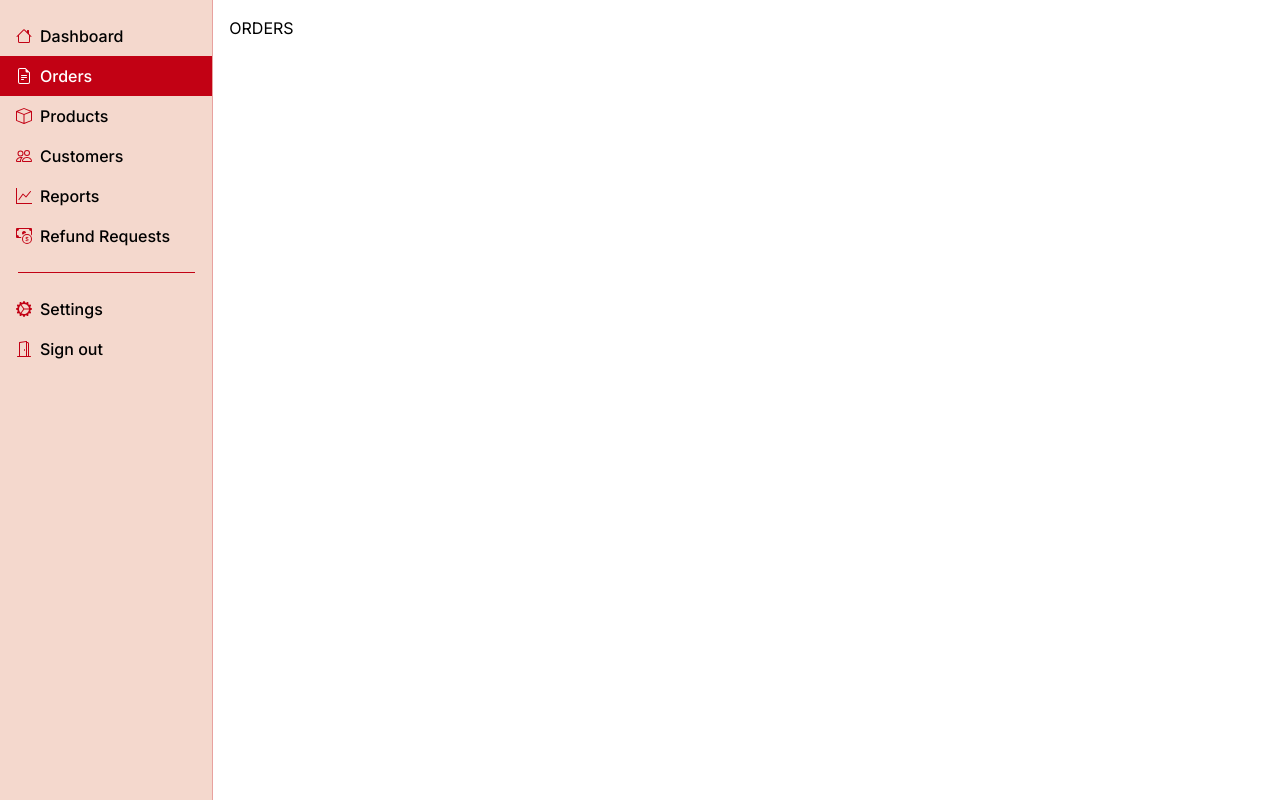
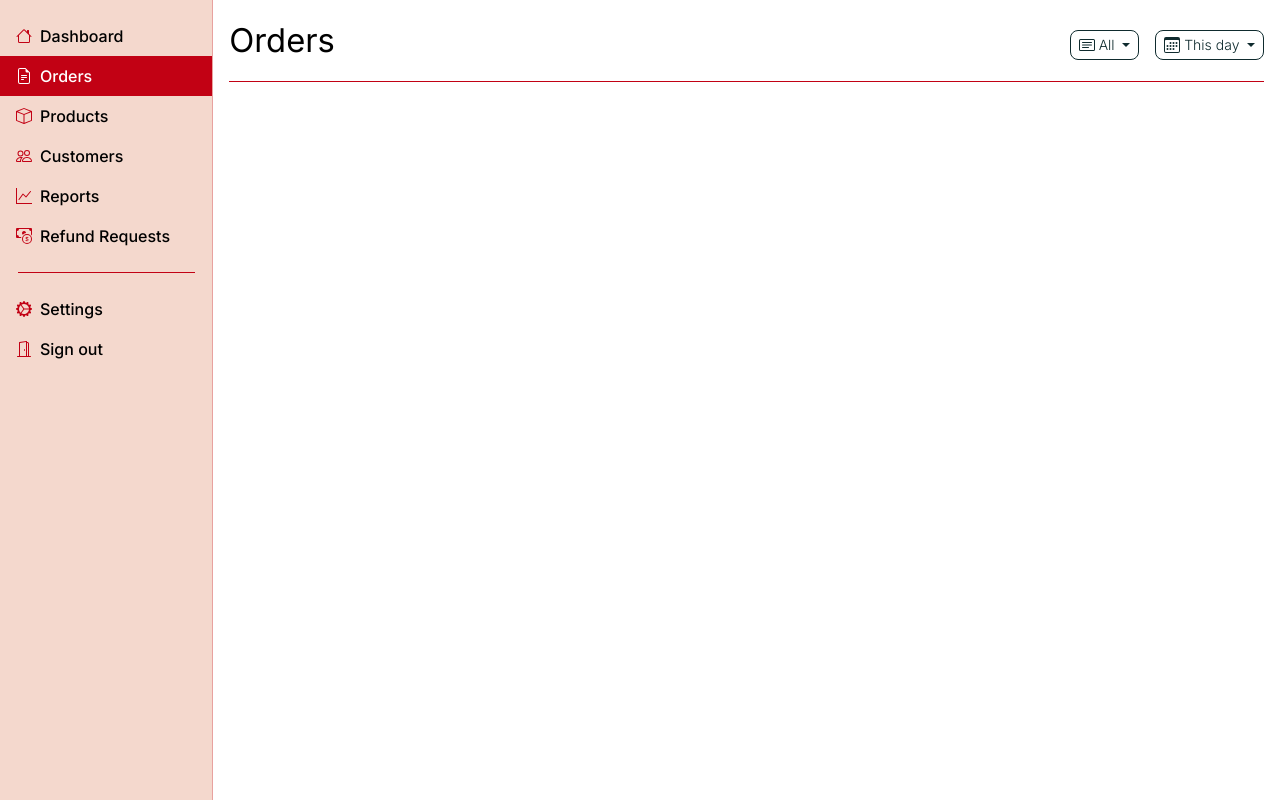
Before and after one commit to comillas20/capstone-v0, a Next.js app: page /admin/orders in a window 1280 px wide. Built offline with nearby package versions, Linux system fonts and the light colour scheme.

Commit message:
commit before adding prisma/db

```diff
--- a/src/app/admin/components/Header.tsx
+++ b/src/app/admin/components/Header.tsx
@@ -4,7 +4,7 @@ type HeaderProps = {
 };
 export default function Header({ name, children }: HeaderProps) {
 	return (
-		<div className="flex justify-between flex-wrap md:flex-nowrap items-center pb-2 mb-3 border-b">
+		<div className="flex justify-between flex-wrap md:flex-nowrap items-center pb-2 mb-3 border-b border-brand">
 			<h1 className="pb-2">{name}</h1>
 			<div className="flex flex-wrap justify-start mb-2 md:mb-0 gap-x-4 ">
 				{children}
--- a/src/app/admin/orders/page.tsx
+++ b/src/app/admin/orders/page.tsx
@@ -1,3 +1,53 @@
+"use client";
+import DropDown from "../../../components/DropDown";
+import Header from "../components/Header";
 export default function Orders() {
-	return <div>ORDERS</div>;
+	const sortByTimeOptions = ["This day", "This week", "This month", "This year"];
+	const sortByStatusOptions = ["All", "Pending", "Accepted"];
+	function sortByTime(selectedTime: string) {
+		//sort table by time
+		console.log(selectedTime);
+	}
+	function sortByStatus(selectedStatus: string) {
+		//sort table by status
+		console.log(selectedStatus);
+	}
+	return (
+		<>
+			<Header name="Orders">
+				<DropDown
+					key={"sortByStatus"}
+					icon={
+						<svg
+							xmlns="http://www.w3.org/2000/svg"
+							width="16"
+							height="16"
+							fill="currentColor"
+							viewBox="0 0 16 16">
+							<path d="M14.5 3a.5.5 0 0 1 .5.5v9a.5.5 0 0 1-.5.5h-13a.5.5 0 0 1-.5-.5v-9a.5.5 0 0 1 .5-.5h13zm-13-1A1.5 1.5 0 0 0 0 3.5v9A1.5 1.5 0 0 0 1.5 14h13a1.5 1.5 0 0 0 1.5-1.5v-9A1.5 1.5 0 0 0 14.5 2h-13z" />
+							<path d="M3 5.5a.5.5 0 0 1 .5-.5h9a.5.5 0 0 1 0 1h-9a.5.5 0 0 1-.5-.5zM3 8a.5.5 0 0 1 .5-.5h9a.5.5 0 0 1 0 1h-9A.5.5 0 0 1 3 8zm0 2.5a.5.5 0 0 1 .5-.5h6a.5.5 0 0 1 0 1h-6a.5.5 0 0 1-.5-.5z" />
+						</svg>
+					}
+					handler={sortByStatus}>
+					{sortByStatusOptions}
+				</DropDown>
+				<DropDown
+					key={"sortByTime"}
+					icon={
+						<svg
+							xmlns="http://www.w3.org/2000/svg"
+							width="16"
+							height="16"
+							fill="currentColor"
+							viewBox="0 0 16 16">
+							<path d="M14 0H2a2 2 0 0 0-2 2v12a2 2 0 0 0 2 2h12a2 2 0 0 0 2-2V2a2 2 0 0 0-2-2zM1 3.857C1 3.384 1.448 3 2 3h12c.552 0 1 .384 1 .857v10.286c0 .473-.448.857-1 .857H2c-.552 0-1-.384-1-.857V3.857z" />
+							<path d="M6.5 7a1 1 0 1 0 0-2 1 1 0 0 0 0 2zm3 0a1 1 0 1 0 0-2 1 1 0 0 0 0 2zm3 0a1 1 0 1 0 0-2 1 1 0 0 0 0 2zm-9 3a1 1 0 1 0 0-2 1 1 0 0 0 0 2zm3 0a1 1 0 1 0 0-2 1 1 0 0 0 0 2zm3 0a1 1 0 1 0 0-2 1 1 0 0 0 0 2zm3 0a1 1 0 1 0 0-2 1 1 0 0 0 0 2zm-9 3a1 1 0 1 0 0-2 1 1 0 0 0 0 2zm3 0a1 1 0 1 0 0-2 1 1 0 0 0 0 2zm3 0a1 1 0 1 0 0-2 1 1 0 0 0 0 2z" />
+						</svg>
+					}
+					handler={sortByTime}>
+					{sortByTimeOptions}
+				</DropDown>
+			</Header>
+		</>
+	);
 }
--- a/src/app/globals.css
+++ b/src/app/globals.css
@@ -6,6 +6,7 @@
 	--foreground-rgb: 0, 0, 0;
 	--background-start-rgb: 214, 219, 220;
 	--background-end-rgb: 255, 255, 255;
+	overflow-x: hidden;
 }
 
 @media (prefers-color-scheme: dark) {
@@ -18,3 +19,7 @@ body {
 	color: rgb(var(--foreground-rgb));
 	background-color: #f4d8cd;
 }
+
+h1 {
+	font-size: calc(1.325rem + 0.9vw);
+}
--- a/src/components/DropDown.tsx
+++ b/src/components/DropDown.tsx
@@ -1,36 +1,61 @@
 "use client";
-import { useState } from "react";
+import { useEffect, useRef, useState } from "react";
+import { twMerge } from "tailwind-merge";
 
 type DropDownProps = {
-	children: { name: string; onclick: () => void }[];
+	children: string[];
 	className?: string;
+	handler: (option: string) => void;
 	icon?: React.ReactElement<HTMLOrSVGElement>;
 };
-export default function DropDown({ icon, children, className }: DropDownProps) {
-	let defaultName = children[0].name;
+export default function DropDown({
+	icon,
+	children,
+	className,
+	handler,
+}: DropDownProps) {
 	const [open, setOpen] = useState(false);
+	const [selected, setSelected] = useState(children[0]);
+	const ref = useRef<HTMLDivElement>(null);
+
+	useEffect(() => {
+		function handleClickOutside(event: MouseEvent) {
+			if (ref.current && !ref.current.contains(event.target as Node)) {
+				setOpen(false);
+			}
+		}
+		document.addEventListener("mousedown", handleClickOutside);
+		return () => {
+			document.removeEventListener("mousedown", handleClickOutside);
+		};
+	}, []);
+	function optionOnClick(option: string) {
+		setSelected(option);
+		handler(option);
+		setOpen(!open);
+	}
 	return (
-		<div className={className}>
+		<div className={twMerge("relative", className)} ref={ref}>
 			<button
-				className="flex items-center gap-1 px-2 py-1 text-base font-normal text-black bg-white border border-gray-200  hover:bg-gray-100 hover:text-blue-700 focus:z-10 focus:ring-2 focus:ring-blue-700 focus:text-blue-700 rounded-lg after:inline-block after:ml-[0.255em] after:align-[0.255em] after:border-t-[0.3em] after:border-x-[0.3em] after:border-x-transparent after:border-b-0 after:border-solid after:border-t-cyan-400"
+				className="group flex items-center gap-1 px-2 py-1 font-light text-sm border border-accentDark-700 text-accentDark-700 bg-white hover:bg-accentDark-700 hover:text-white focus-visible:outline focus-visible:outline-1 focus-visible:outline-accentDark-700-700 focus-visible:text-white focus-visible:bg-accentDark-700 rounded-lg "
 				onClick={() => setOpen(!open)}>
 				{icon}
-				{defaultName}
+				{selected}
+				<span className="inline-block ml-[0.255em] align-[0.255em] border-t-[0.3em] border-x-[0.3em] border-x-transparent border-b-0 border-solid border-accentDark-700 group-hover:border-y-white group-focus-visible:after:border-y-white"></span>
 			</button>
-			<ul
-				className={"absolute py-2 inset=[0px 0px auto auto] m-0 translate-x-0 translate-y-8 shadow".concat(
-					open ? " block" : " hidden"
-				)}>
-				{children.map((child, index) => (
-					<li className="w-100 px-4 py-1" key={index}>
-						<button
-							onClick={() => {
-								child.onclick;
-								setOpen(!open);
-							}}></button>
-					</li>
-				))}
-			</ul>
+			{open && (
+				<ul className="absolute text-sm py-2 top-1 right-0 bottom-auto left-auto w-40 m-0 translate-x-0 translate-y-8 shadow-md bg-white">
+					{children.map((child, index) => (
+						<li className="hover:bg-accentDark-700 hover:text-white" key={index}>
+							<button
+								className="w-full text-left mx-4 my-1"
+								onClick={() => optionOnClick(child)}>
+								{child}
+							</button>
+						</li>
+					))}
+				</ul>
+			)}
 		</div>
 	);
 }
```
